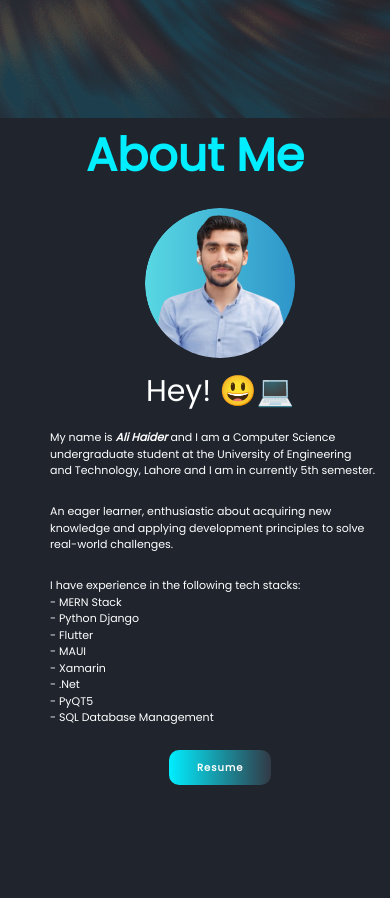
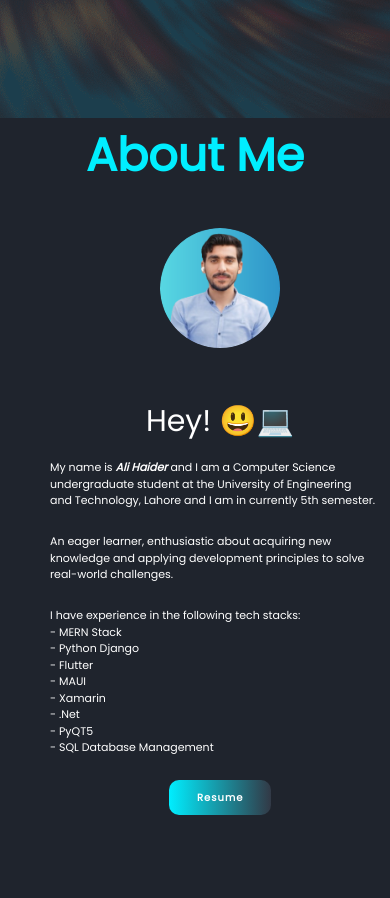
Before and after one commit to ali7haider/AliHaider_CS_Porfolio, a plain HTML site: page index.html in a window 390 px wide. Shown: the part 726-1624 px from the top of the page. Drawn offline with nearby package versions, Linux system fonts and the light colour scheme; a web font is replaced by a local one.

Commit message:
fix the image issue

```diff
--- a/css/style.css
+++ b/css/style.css
@@ -126,7 +126,7 @@ body{
     background: linear-gradient(135deg, rgb(255, 255, 255) 0%,  var(--main-color) 100%);
 }
 .profile-pic {
-height: 11rem;
+height: 8rem;
 width: auto;
 border-radius: 50%;
 display: block;
@@ -259,6 +259,7 @@ to {
     font-weight: bold;
 
     margin: 0 auto;
+    margin-bottom: 20px;
     padding: 10px;
     text-align: center;
     color: var(--main-color);
@@ -268,12 +269,14 @@ to {
     font-size: 1.5rem;
     font-weight: 400;
 }
-.aboutDetails{
+.aboutDetails {
     display: flex;
     flex-direction: row;
     align-items: center;
     justify-content: center;
-    margin-left: 150px;
+    margin-left: 140px;
+    gap: 40px;
+    /* Adjust the value as needed */
 }
 
 /* .aboutText {
@@ -467,7 +470,10 @@ footer {
     margin: 0 0.5rem;
     font-size: 2rem;
 }
+.profile{
+    height: 400px;
 
+}
 
 
 
@@ -891,7 +897,7 @@ skew to change the 'thickness' of the glitch.*/
 
     }
     .mainProfileImg img {
-        height: 15rem;
+        height: 7rem;
         width: auto;
         border-radius: 50%;
         display: block;
@@ -900,7 +906,7 @@ skew to change the 'thickness' of the glitch.*/
 }
 @media (max-width: 665px) {
     .mainProfileImg img {
-        height: 15rem;
+        height: 12rem;
         width: auto;
         border-radius: 50%;
         display: block;
--- a/index.html
+++ b/index.html
@@ -90,7 +90,7 @@
         <h1 class="heading">About Me</h1>
         <div class="aboutDetails">
             <div class="mainProfileImg">
-                <img src="images/MainProfile.png" alt="">
+                <img class="profile" src="images/MainProfile.png" alt="" >
             </div>
             <div class="aboutText">
                     <h2>Hey! 😃💻</h2>
```
